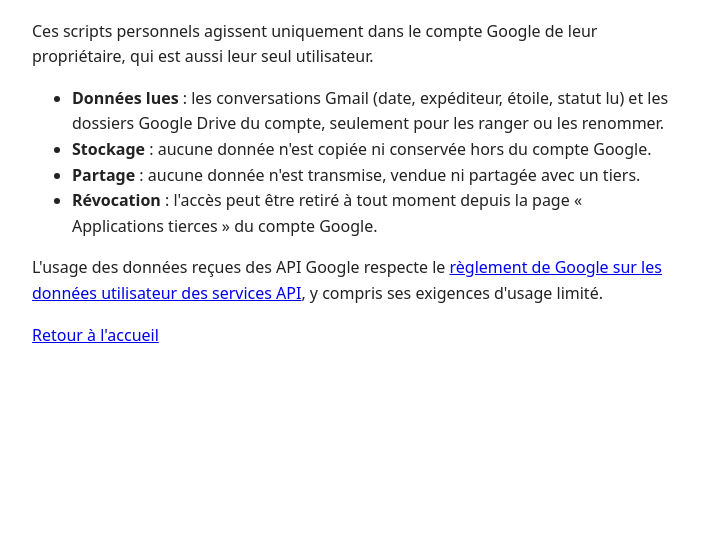
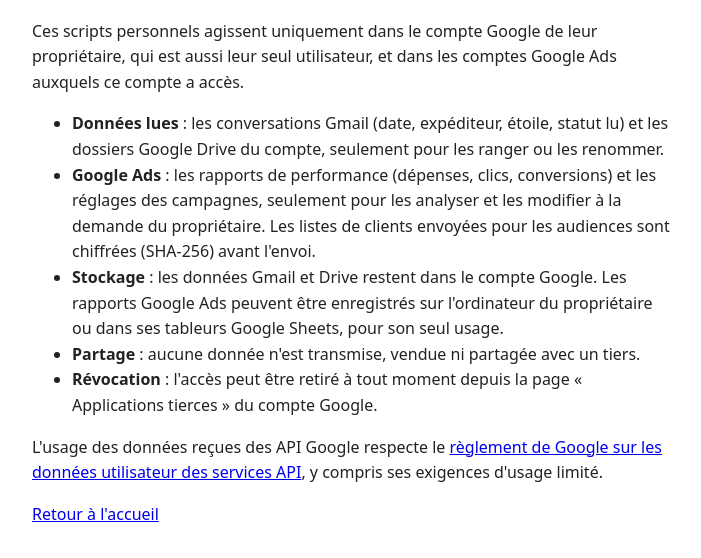
Before and after one commit to leszeus-debug/scripts-perso, a plain HTML site: page confidentialite.html in a window 1280 px wide. Shown: the part 94-652 px from the top of the page, without its empty margins (288-989 px from the left). Drawn offline with Linux system fonts and the light colour scheme.

Commit message:
Ajout de l'usage Google Ads et Data Manager
Co-Authored-By: Claude Opus 5.5 <noreply@anthropic.com>

```diff
--- a/confidentialite.html
+++ b/confidentialite.html
@@ -8,10 +8,11 @@
 </head>
 <body>
 <h1>Politique de confidentialité</h1>
-<p>Ces scripts personnels agissent uniquement dans le compte Google de leur propriétaire, qui est aussi leur seul utilisateur.</p>
+<p>Ces scripts personnels agissent uniquement dans le compte Google de leur propriétaire, qui est aussi leur seul utilisateur, et dans les comptes Google Ads auxquels ce compte a accès.</p>
 <ul>
 <li><strong>Données lues</strong> : les conversations Gmail (date, expéditeur, étoile, statut lu) et les dossiers Google Drive du compte, seulement pour les ranger ou les renommer.</li>
-<li><strong>Stockage</strong> : aucune donnée n'est copiée ni conservée hors du compte Google.</li>
+<li><strong>Google Ads</strong> : les rapports de performance (dépenses, clics, conversions) et les réglages des campagnes, seulement pour les analyser et les modifier à la demande du propriétaire. Les listes de clients envoyées pour les audiences sont chiffrées (SHA-256) avant l'envoi.</li>
+<li><strong>Stockage</strong> : les données Gmail et Drive restent dans le compte Google. Les rapports Google Ads peuvent être enregistrés sur l'ordinateur du propriétaire ou dans ses tableurs Google Sheets, pour son seul usage.</li>
 <li><strong>Partage</strong> : aucune donnée n'est transmise, vendue ni partagée avec un tiers.</li>
 <li><strong>Révocation</strong> : l'accès peut être retiré à tout moment depuis la page « Applications tierces » du compte Google.</li>
 </ul>
```
Also changed, not shown: index.html (+3 -2 lines).
